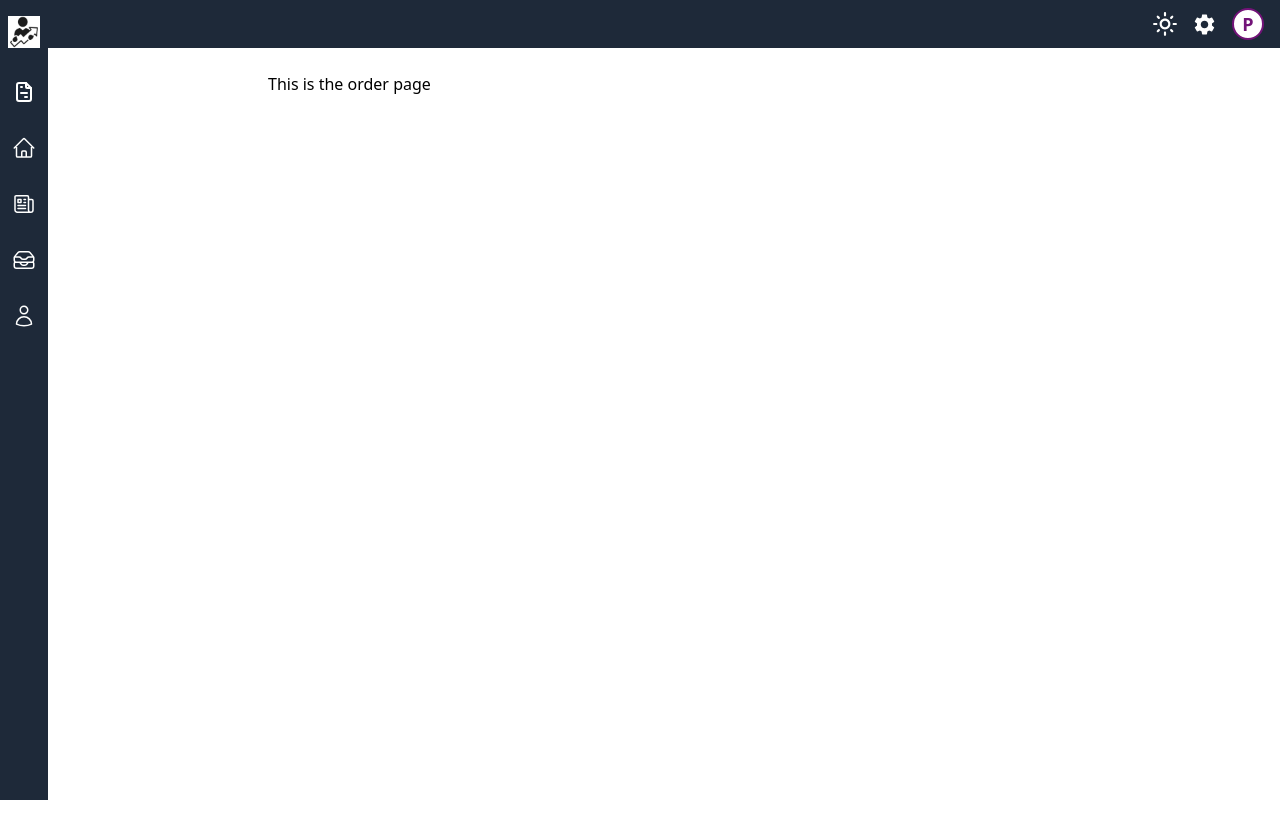
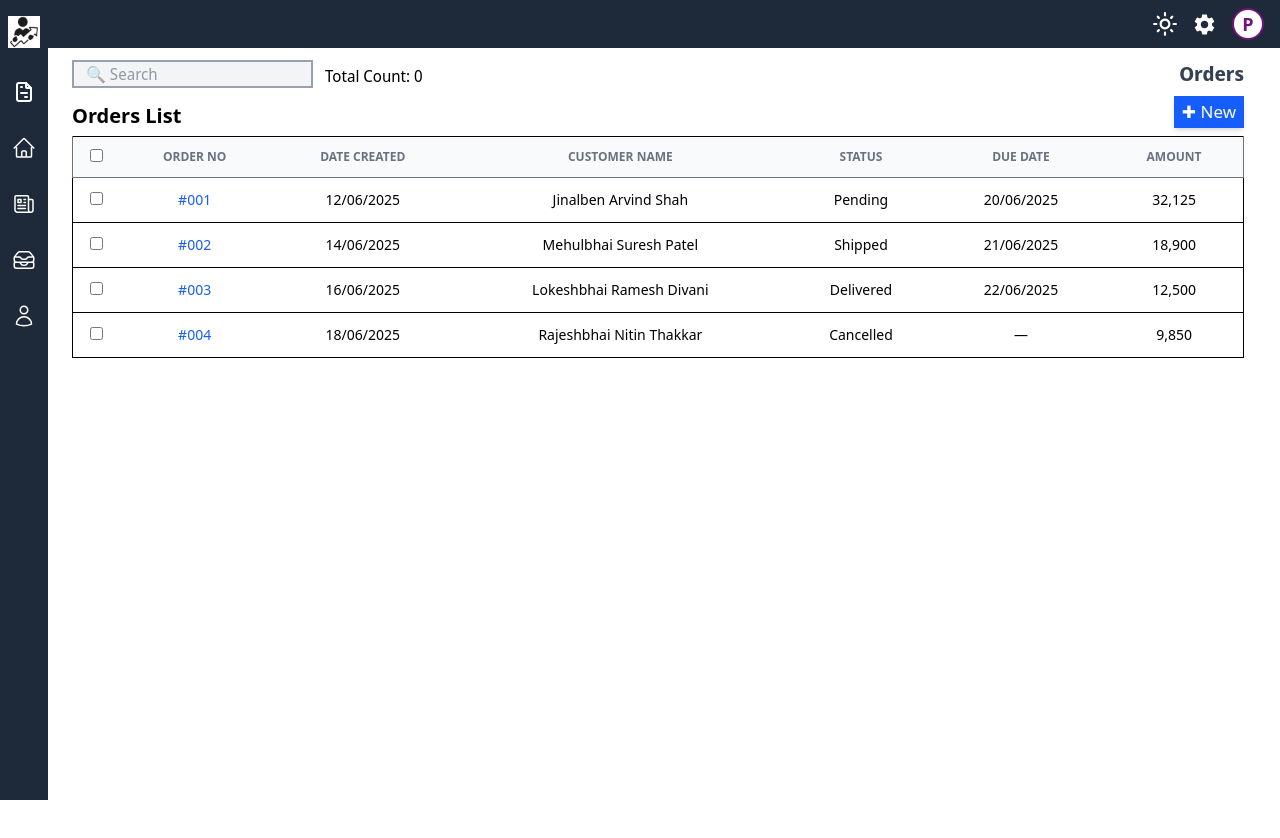
Before and after one commit to MukhiVivek/Business-Management, a React (Vite) app in the folder Frontend/: page /orders in a window 1280 px wide. Shown: the top 838 px of the page. Built offline with nearby package versions, Linux system fonts and the light colour scheme; no server answers.

Commit message:
Feat: Order Page #3

```diff
--- /dev/null
+++ b/Frontend/src/landing_page/Orders/AddOrders.jsx
@@ -0,0 +1,83 @@
+import React from 'react'
+
+const AddOrders = () => {
+  return (
+    <div className="pl-18 pt-2 pr-9 min-h-screen block rounded-lg w-full">
+      {/* Header */}
+      <div className="flex justify-between items-start mb-2 mt-1">
+        <div className="flex gap-3">
+          {/* Ignore this d */}
+        </div>
+        <div>
+          <h1 className="text-xl font-semibold text-gray-700">Orders</h1>
+        </div>
+      </div>
+      <div className="w-full">
+        <h1 className="text-xl font-semibold mb-3">Add Order</h1>
+
+        {/* Order form */}
+        <div className="mb-4">
+          <div className="border p-4">
+            {/* Order No */}
+            <div className="mb-4">
+              <label className="block mb-1">Order No:</label>
+              <input
+                type="number"
+                placeholder="Enter your Order No"
+                // ref={order_name}
+                className="w-full border border-gray-300 px-4 py-2"
+              />
+            </div>
+
+            {/* Order Creation date will be dynamically updated */}
+
+            {/* Customer Name */}
+            <div className="mb-4">
+              <label className="block mb-1">Customer Name:</label>
+              <input
+                type="text"
+                placeholder="Enter Customer Name"
+                // ref={customer_name}
+                className="w-full border border-gray-300 px-4 py-2"
+              />
+            </div>
+
+            {/* Order Status */}
+            <div className="mb-4">
+              <label className="block mb-1">Order Status:</label>
+              <input
+                type="text"
+                placeholder="Enter Order Status"
+                // ref={order_status}
+                className="w-full border border-gray-300 px-4 py-2"
+              />
+            </div>
+
+            {/* Order due date */}
+            <div className="mb-4">
+              <label className="block mb-1">Order Due Date:</label>
+              <input
+                type="date"
+                // ref={order_duedate}
+                className="w-full border border-gray-300 px-4 py-2"
+              />
+            </div>
+
+            {/* Add Order button */}
+            <div className="mt-4">
+              <button
+                type="submit"
+                // onClick={submit}
+                className="bg-blue-600 hover:bg-blue-700 cursor-pointer text-white font-semibold py-2 px-4 mx-auto"
+              >
+                Add Order
+              </button>
+            </div>
+          </div>
+        </div>
+      </div>
+    </div>
+  )
+}
+
+export default AddOrders
--- a/Frontend/src/landing_page/Orders/Orders.jsx
+++ b/Frontend/src/landing_page/Orders/Orders.jsx
@@ -1,13 +1,44 @@
-import React from 'react'
+import "../../App.css";
+import OrdersList from "./OrdersList";
+import { useNavigate } from "react-router-dom";
 
 const Orders = () => {
+
+  const navigate = useNavigate();
+
   return (
-    <div className='flex'>
-      <div className="order p-3 m-3 rounded-2xl ml-64 md:ml-64 min-h-screen w-full">
-        This is the order page
+    <div className="pl-18 pt-2 pr-9 min-h-screen customers block rounded-lg w-full">
+      {/* Header */}
+      <div className="flex justify-between items-start mb-2 mt-1">
+        <div className="flex gap-3">
+          <input
+            type="text"
+            placeholder="🔍 Search"
+            className="pl-3 border-2 border-gray-400 bg-gray-100 text-gray-700 focus:outline-none focus:ring-2 focus:ring-blue-500"
+          />
+          <h1 className="text-md mt-1">Total Count: 0</h1>
+        </div>
+        <div>
+          <h1 className="text-xl font-semibold text-gray-700">Orders</h1>
+        </div>
+      </div>
+      <div className="min-h-screen font-sans text-sm">
+        {/* Order List Table */}
+        <div className="flex justify-between items-center">
+          <h1 className="text-xl font-semibold">Orders List</h1>
+          <div className="flex items-center gap-2">
+            <button
+              className="hover:bg-blue-700 bg-blue-600 hover:shadow-5xl px-2 text-white mb-2 shadow-md cursor-pointer"
+              onClick={() => navigate("/orders/add")}
+            >
+              <h1 className="text-[17px] py-1">✚ New</h1>
+            </button>
+          </div>
+        </div>
+        <OrdersList />
       </div>
     </div>
-  )
-}
+  );
+};
 
-export default Orders
+export default Orders;
--- /dev/null
+++ b/Frontend/src/landing_page/Orders/OrdersList.jsx
@@ -0,0 +1,74 @@
+import React from "react";
+
+const OrdersList = () => {
+  return (
+    <div className="orders">
+      <table className="w-full border-t text-left rounded-sm">
+        <thead className="bg-gray-50 text-center text-gray-500 uppercase text-xs  border-b border-l border-r dark:bg-gray-100">
+          <tr>
+            <th className="px-2 py-1 pl-2">
+              <input type="checkbox" />
+            </th>
+            <th className="px-4 py-3">Order No</th>
+            <th className="px-4 py-3">Date Created</th>
+            <th className="px-4 py-3">Customer Name</th>
+            <th className="px-4 py-3">Status</th>
+            <th className="px-4 py-3">Due Date</th>
+            <th className="px-4 py-3">Amount</th>
+          </tr>
+        </thead>
+        <tbody className="divide-y border-b border-l border-r text-center whitespace-nowrap">
+          {/* Mock entries */}
+          <tr className="hover:bg-gray-50">
+            <td className="px-2 py-1">
+              <input type="checkbox" />
+            </td>
+            <td className="px-4 py-3 text-blue-600">#001</td>
+            <td className="px-4 py-3">12/06/2025</td>
+            <td className="px-4 py-3">Jinalben Arvind Shah</td>
+            <td className="px-4 py-3">Pending</td>
+            <td className="px-4 py-3">20/06/2025</td>
+            <td className="px-4 py-3">32,125</td>
+          </tr>
+          <tr className="hover:bg-gray-50">
+            <td className="px-2 py-1">
+              <input type="checkbox" />
+            </td>
+            <td className="px-4 py-3 text-blue-600">#002</td>
+            <td className="px-4 py-3">14/06/2025</td>
+            <td className="px-4 py-3">Mehulbhai Suresh Patel</td>
+            <td className="px-4 py-3">Shipped</td>
+            <td className="px-4 py-3">21/06/2025</td>
+            <td className="px-4 py-3">18,900</td>
+          </tr>
+
+          <tr className="hover:bg-gray-50">
+            <td className="px-2 py-1">
+              <input type="checkbox" />
+            </td>
+            <td className="px-4 py-3 text-blue-600">#003</td>
+            <td className="px-4 py-3">16/06/2025</td>
+            <td className="px-4 py-3">Lokeshbhai Ramesh Divani</td>
+            <td className="px-4 py-3">Delivered</td>
+            <td className="px-4 py-3">22/06/2025</td>
+            <td className="px-4 py-3">12,500</td>
+          </tr>
+
+          <tr className="hover:bg-gray-50">
+            <td className="px-2 py-1">
+              <input type="checkbox" />
+            </td>
+            <td className="px-4 py-3 text-blue-600">#004</td>
+            <td className="px-4 py-3">18/06/2025</td>
+            <td className="px-4 py-3">Rajeshbhai Nitin Thakkar</td>
+            <td className="px-4 py-3">Cancelled</td>
+            <td className="px-4 py-3">—</td>
+            <td className="px-4 py-3">9,850</td>
+          </tr>
+        </tbody>
+      </table>
+    </div>
+  );
+};
+
+export default OrdersList;
```
